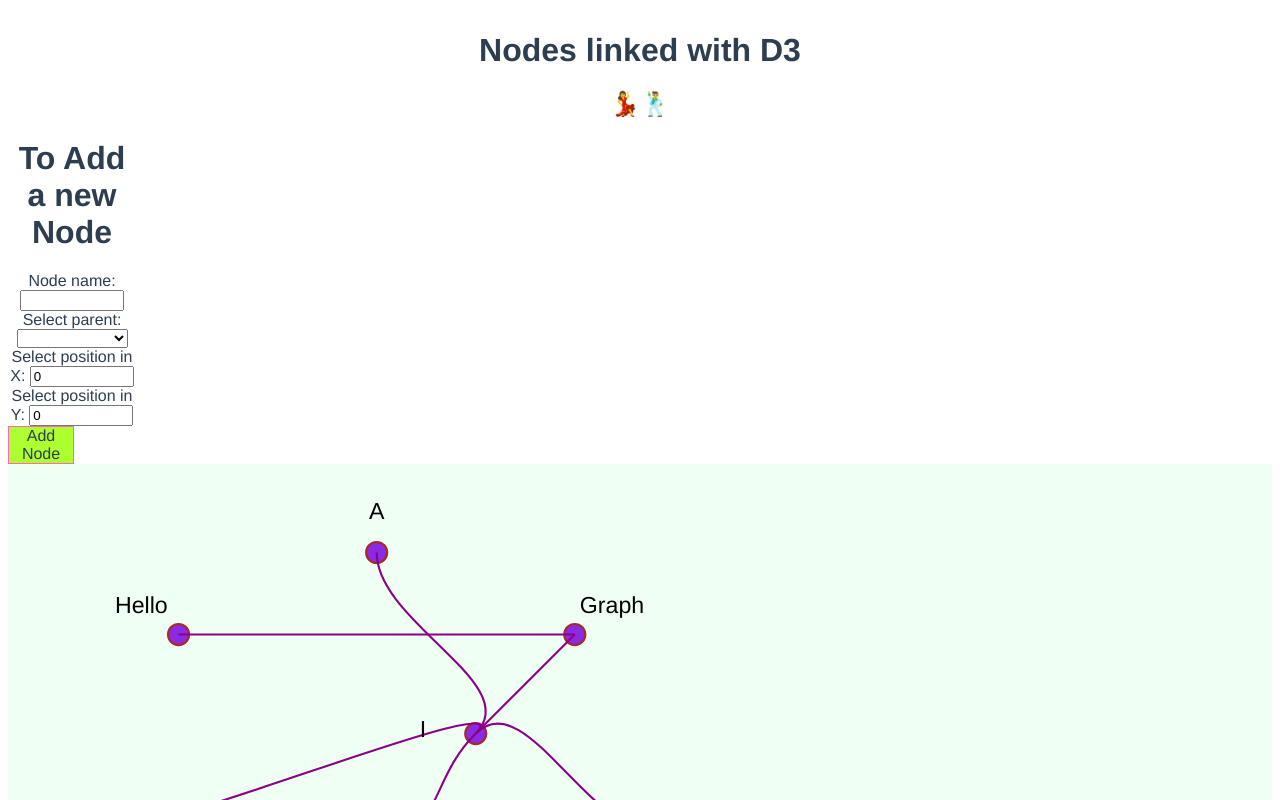
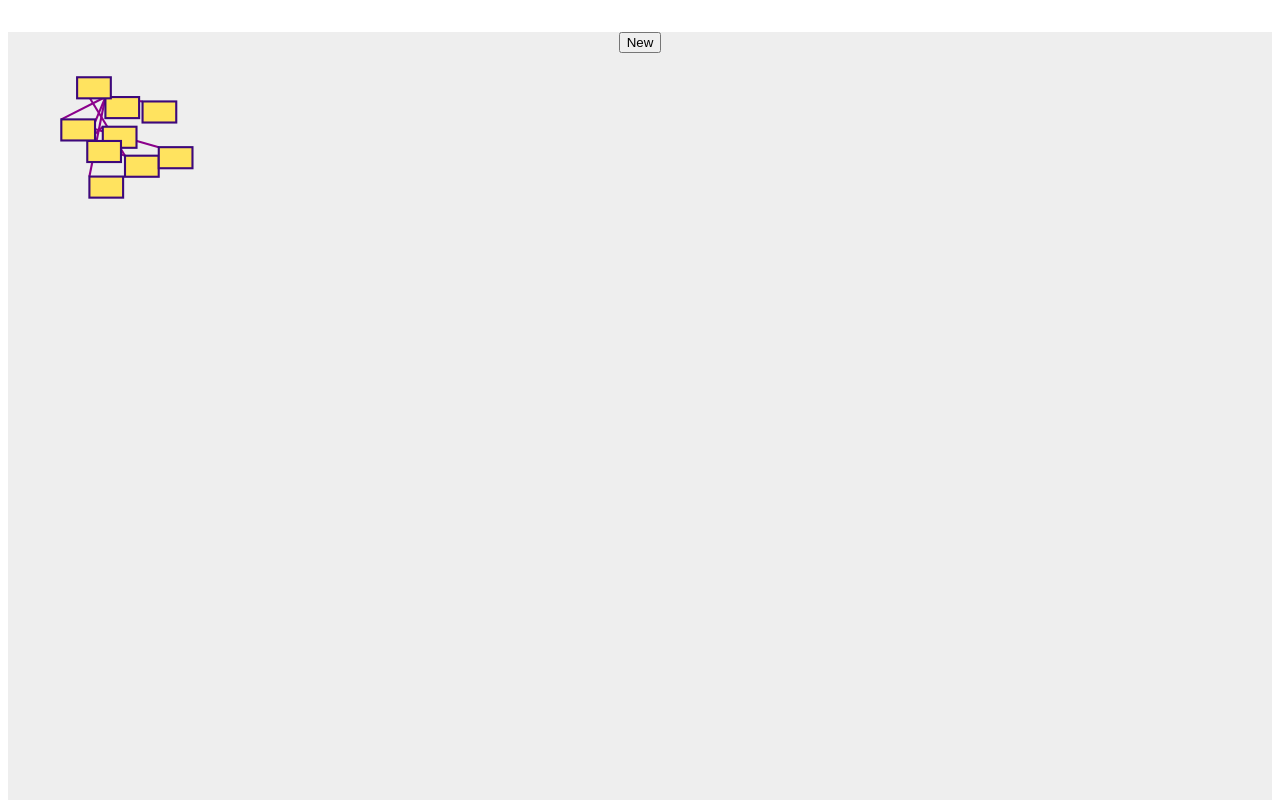
Before and after one commit to evavargas/connect-nodes, a Vue app: page / in a window 1280 px wide. Shown: the top 800 px of the page. Built offline with nearby package versions, Linux system fonts and the light colour scheme.

Commit message:
logic refactored

```diff
--- /dev/null
+++ b/public/links.json
@@ -0,0 +1,11 @@
+[
+    {"text":"I am alink", "source":0, "target":1, "value": "0"},
+    {"text":"I am alink", "source":1, "target":1, "value": "0"},
+    {"text":"I am alink", "source":2, "target":1, "value": "0"},
+    {"text":"I am alink", "source":3, "target":1, "value": "0"},
+    {"text":"I am alink", "source":4, "target":2, "value": "0"},
+    {"text":"I am alink", "source":5, "target":2, "value": "0"},
+    {"text":"I am alink", "source":6, "target":2, "value": "0"},
+    {"text":"I am alink", "source":7, "target":3, "value": "0"},
+    {"text":"I am alink", "source":8, "target":4, "value": "0"}
+]
--- /dev/null
+++ b/public/shapes.json
@@ -0,0 +1,11 @@
+[
+    {"id": 1  ,  "text":"Hello"},
+    {"id": 2  ,  "text":"How"},
+    {"id": 3  ,  "text":"Are"},
+    {"id": 4  ,  "text":"The"},
+    {"id": 5  ,  "text":"Wheater"},
+    {"id": 6  ,  "text":"Are"},
+    {"id": 7  ,  "text":"You a text too long?"},
+    {"id": 8  ,  "text":"We need"},
+    {"id": 9  ,  "text":"Optimize this"}
+]
--- a/src/App.vue
+++ b/src/App.vue
@@ -1,29 +1,10 @@
 <template>
   <div>
+     <div>
+      <NewChart :shapes="shapes" :links="links" />
+    </div>
     <h1>Nodes linked with D3</h1>
     <h2>{{ msg }}</h2>
-    <form class="form-addnode">
-      <h1>To Add a new Node</h1>
-      <label>Node name: </label>
-      <input type="text" v-model="node.id" />
-      <label>Select parent: </label>
-      <select v-model="nodeparentselected">
-        <option
-          v-for="(node, index) in nodes"
-          :key="node.id + index"
-          :value="[node.position[0],node.position[1]]"
-        >
-          {{ node.id }}, {{ node.position }}
-        </option>
-        <option :value="[nodeposition.x,nodeposition.y]">None</option>
-      </select>
-      <label>Select position in X: </label>
-      <input type="number" min="0" max="100" v-model="nodeposition.x" />
-      <label>Select position in Y: </label>
-      <input type="number" min="0" max="100" v-model="nodeposition.y" />
-      <label></label>
-      <div @click="save" class="btn-addnode">Add Node</div>
-    </form>
     <div>
       <Chart :dotsData="nodes" />
     </div>
@@ -33,72 +14,40 @@
 <script>
 import axios from "axios";
 import Chart from "./components/Chart.vue";
+import NewChart from "./components/NewChart.vue";
 export default {
   name: "app",
   components: {
     Chart,
+    NewChart
   },
   data: function () {
     return {
       msg: "💃🕺",
       nodes: [],
-      node: {
-        id: "",
-        position: [],
-        parentPosition: {
-          x:0,
-          y:0
-          },
-      },
-      nodeparentselected:'',
-      nodeposition: {
-        x: 0,
-        y: 0,
-      },
+      shapes: [],
+      links: [],
     };
   },
-  mounted() {
+  created() {
+    this.getShapes();
+    this.getLinks();
     this.getNodes();
   },
+
   methods: {
+        async getShapes() {
+      let response = await axios.get("./shapes.json");
+      this.shapes = response.data;
+    },
+    async getLinks() {
+      let response = await axios.get("./links.json");
+      this.links = response.data;
+    },
     async getNodes() {
-      await axios
-        .get("./dots.json")
-        .then((response) => {
-          let data = response.data;
-          console.log(data);
-          this.nodes = data;
-          console.log(this.nodes);
-        })
-        .catch((error) => {
-          console.log(error);
-        });
+      let response = await axios.get("./dots.json");
+      this.nodes = response.data;
     },
-    async newNode() {
-      let dataSource = this.getData();
-      console.log(dataSource)
-      //to use axios post pethod:
-      // await axios
-      // .post(`/dots.json`, dataSource)
-      // .then(() => {
-      // this.getNodes()
-      // })
-      // .catch((error) => {
-      //   console.log(error);
-      // });
-    },
-    getData() {
-      this.node.parentPosition.x = this.nodeparentselected[0];
-      this.node.parentPosition.y = this.nodeparentselected[1];
-      return {
-        id: this.node.id,
-        position: [this.nodeposition.x, this.nodeposition.y],
-        parentPosition: [this.node.parentPosition.x,this.node.parentPosition.y]
-      };
-    },
-    async save(){
-      this.newNode()
-    }
   },
 };
 </script>
--- /dev/null
+++ b/src/components/NewChart.vue
@@ -0,0 +1,148 @@
+<template>
+  <div>
+    <div v-if="shapes && links" class="canvasData" id="canvasData">
+      <button @click="createNew">New</button>
+    </div>
+  </div>
+</template>
+
+<script>
+import * as d3 from "d3";
+export default {
+  name: "NewChart",
+  props: ["shapes", "links"],
+  data() {
+    return {
+      width: "600",
+      height: "600",
+      svg: "",
+      link:'',
+      node:'',
+      simulation: "",
+      drag:'',
+    };
+  },
+  async created() {
+
+  },
+mounted() {
+
+  },
+  updated() {
+    this.initialize();
+  },
+  unmounted() {},
+  methods: {
+    //selecting area
+    initialize() {
+      this.svg = d3
+        .select("#canvasData")
+        .append("svg")
+        .attr("viewBox", [0, 0, this.width, this.height])
+        .attr("transform", "translate(0,0)");
+
+      this.link = this.svg
+        .selectAll(".link")
+        .data(this.links)
+        .join("line")
+        .classed("link", true)
+        .attr("transform", "translate(45,35)");
+
+      this.node = this.svg
+        .selectAll(".rect")
+        .data(this.shapes)
+        .join("rect")
+        .classed("rect", true)
+        .classed("fixed", (d) => d.fx !== undefined)
+        .attr("transform", "translate(45,35)");
+
+      //force simulation
+      this.simulation = d3
+        .forceSimulation()
+        .nodes(this.shapes)
+        .force("charge", d3.forceManyBody().strength())
+        .force("center", d3.forceCenter(this.width / 3, this.height / 3))
+        .force("link", d3.forceLink().links(this.links))
+        .on("tick", this.tick());
+
+      this.drag = d3
+        .drag()
+        .on("start", this.dragstart)
+        .on("drag", this.dragged);
+
+      this.node.call(this.drag).on("click", this.click);
+      return this.svg.node();
+    },
+    tick() {
+      this.link
+      .attr("x1", d => d.source.x)
+      .attr("y1", d => d.source.y)
+      .attr("x2", d => d.target.x)
+      .attr("y2", d => d.target.y);
+      this.node
+      .attr("x", d => d.x)
+      .attr("y", d => d.y);
+    },
+    click(event, d){
+      delete d.fx;
+      delete d.fy;
+      d3.select(this).classed("fixed", false);
+      this.simulation.alpha(1).restart();
+    },
+    dragstart(){
+      d3.select(this).classed("fixed", true);
+    },
+    dragged(event, d){
+      d.fx = this.clamp(event.x, 0, this.width);
+      d.fy = this.clamp(event.y, 0, this.height);
+      this.simulation.alpha(1).restart();
+    },
+    clamp(x, lo, hi) {
+      return x < lo ? lo : x > hi ? hi : x;
+      },
+    createNew() {
+      this.svg
+        .append("rect")
+        .attr("x", (d, i, nodes) => {
+          return +nodes[i].previousElementSibling.getAttribute("x") + 60;
+        })
+        .attr("y", (d, i, nodes) => {
+          return +nodes[i].previousElementSibling.getAttribute("y") ;
+        })
+        .classed("rect", true);
+    },
+
+  },
+  computed: {},
+};
+</script>
+
+<style>
+.canvasData {
+  background-color: #eeeeee;
+}
+.canvasData :nth-child(2){
+  display: none;
+}
+.rect {
+  fill: #ffe35f;
+  stroke: #3d087b;
+  width: 16px;
+  height: 10px;
+  color: black;
+}
+svg {
+  display: inline;
+}
+.line {
+  fill: #ffffff00;
+  stroke: #f43b86;
+}
+.fixed{
+  fill: #f00;
+}
+.example {
+  width: 300px;
+  height: 300px;
+}
+</style>
```
